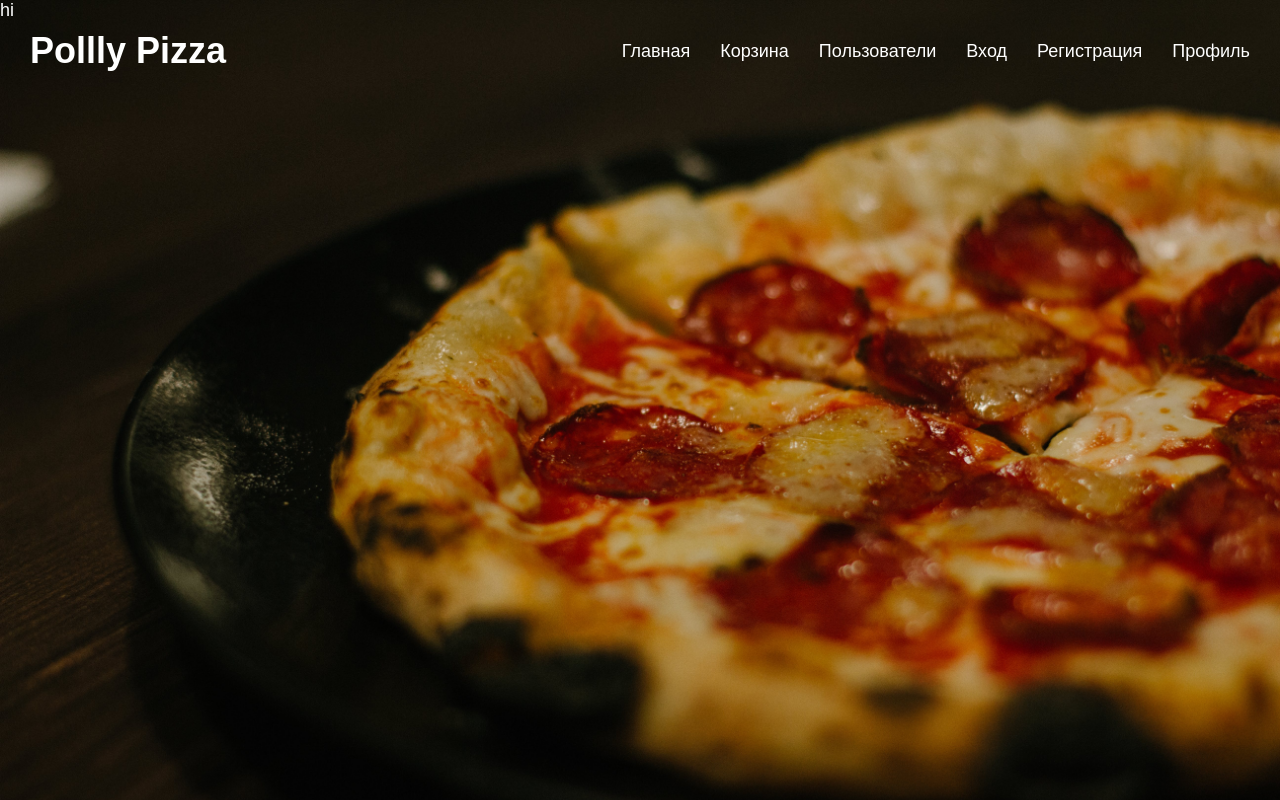
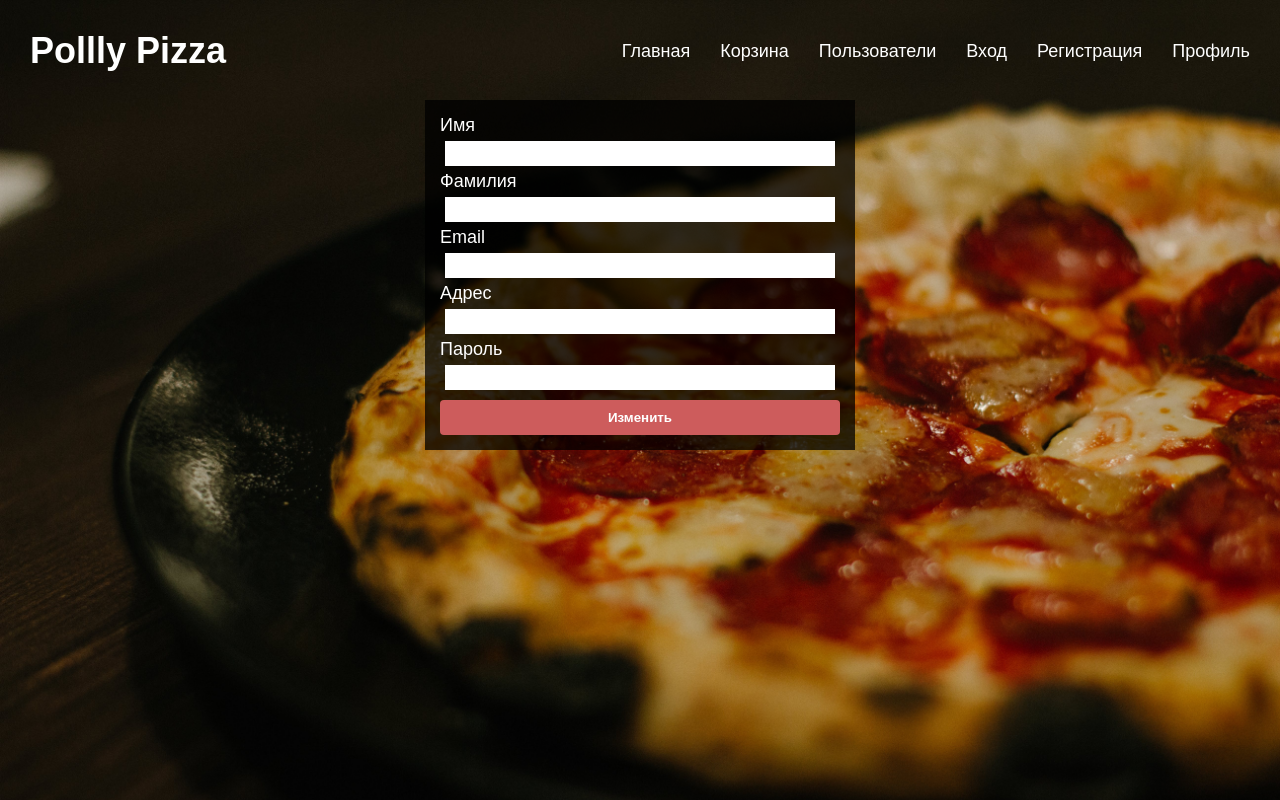
Before and after one commit to microrat/iTechArt-Lab2021, a React (Create React App) app: page /profile in a window 1280 px wide. Built offline with nearby package versions, Linux system fonts and the light colour scheme.

Commit message:
added deliveryForm and Profile

```diff
--- a/src/App.css
+++ b/src/App.css
@@ -63,3 +63,8 @@ body {
 .add_button:hover {
   background-color: lightcoral;
 }
+
+.delivery_button{
+  background-color:rgb(84, 168, 0);
+  padding:15px;
+}
--- a/src/App.js
+++ b/src/App.js
@@ -10,6 +10,7 @@ import Login from "./components/Authorization/Login";
 import Registration from "./components/Authorization/Registration";
 import Home from "./components/Home/Home";
 import Profile from "./components/Profile/Profile";
+import DeliveryForm from "./components/DeliveryForm/DeliveryForm";
 
 class App extends React.Component {
   constructor(props) {
@@ -67,6 +68,13 @@ class App extends React.Component {
         email: "broflovski@gmail.com",
         address: "Московский просп., 19, корп. 1",
         password: "kyle",
+      },
+      {
+        name: "TAEST",
+        surname: "USER",
+        email: "1",
+        address: "ADR",
+        password: "1",
       },
     ],
     currentUser: {},
@@ -126,6 +134,7 @@ class App extends React.Component {
           <Route path="/login" element={ <Login userList={this.state.userList} currentUser={this.state.currentUser}  setCurrentUser={this.setCurrentUser}/> }/>
           <Route path="/registration" element={ <Registration userList={this.state.userList} addUser={this.addUser} /> } />
           <Route path="/profile" element={<Profile currentUser={this.state.currentUser} editUser={this.editUser}/>} />
+          <Route path="/delivery" element={<DeliveryForm currentUser={this.state.currentUser} editUser={this.editUser} cart={this.state.cart}/>} />
         </Routes>
       </Router>
     );
--- a/src/components/Cart/Cart.jsx
+++ b/src/components/Cart/Cart.jsx
@@ -1,5 +1,6 @@
 import s from "./style.module.css";
 import CartItem from "./components/CartItem.jsx";
+import { Link } from "react-router-dom";
 
 const Cart = (props) => {
   let clearCart = () => {
@@ -34,6 +35,7 @@ const Cart = (props) => {
       <button className="add_button" onClick={clearCart}>
         Очистить корзину
       </button>
+     <Link to="/delivery" className="add_button delivery_button">Оформить заказ</Link>
     </div>
   );
 };
--- /dev/null
+++ b/src/components/DeliveryForm/DeliveryForm.jsx
@@ -0,0 +1,55 @@
+import React from "react";
+import OrderItem from "./components/OrderItem";
+import s from "./style.module.css";
+
+class DeliveryForm extends React.Component {
+    constructor(props) {
+        super(props);
+    this.state={
+        currentUser:this.props.currentUser,
+        order:this.props.cart,
+    }
+    }
+
+  render() {
+    return (
+   <div className="container">
+       <div className={s.delivery__form}>
+           <div className={s.delivery__form__item}>
+               <table className={s.order__table}>
+                   <thead>
+                   <td>Название</td>
+                   <td>Размер</td>
+                   <td>Цена</td>
+                   <td>Действия</td>
+                   </thead>
+               <tbody>
+               {this.props.cart.map(item=><OrderItem item={item} key={item.uniqueId}/>)}
+               </tbody>
+               </table>
+           </div>
+           <div className={s.delivery__form__item}>
+           <div className={s.profile__container}>
+      <form onSubmit={this.editUser} className={s.profile_form}>
+        <label>Имя </label>
+      <input type="text" className={s.profile__field} value={this.state.name} onChange={this.handleName} />
+      <label>Фамилия </label>
+       <input type="text" className={s.profile__field} value={this.state.surname} onChange={this.handleSurname} />
+       <label>Email</label>
+       <input type="text" className={s.profile__field} value={this.state.email} onChange={this.handleEmail}/>
+       <label>Адрес</label>
+       <input type="text" className={s.profile__field} value={this.state.address} onChange={this.handleAddress}/>
+       <label>Пароль</label>
+       <input type="text" className={s.profile__field} value={this.state.password} onChange={this.handlePassword}/>
+         <button type="submit" className="button add_button">Изменить</button>
+       </form>
+       </div>
+           </div>
+
+       </div>
+   </div>
+    );
+  }
+}
+
+export default DeliveryForm;
--- /dev/null
+++ b/src/components/DeliveryForm/components/OrderItem.jsx
@@ -0,0 +1,16 @@
+import s from '../style.module.css';
+
+const OrderItem = (props) => {
+    return (
+      <tr >
+        <td>{props.item.name}</td>
+        <td>{props.item.currentSize}</td>
+        <td >{props.item.currentPrice} руб.</td>
+        <td >
+          <button >убрать</button>
+        </td>
+      </tr>
+    );
+  };
+
+  export default OrderItem;
--- /dev/null
+++ b/src/components/DeliveryForm/style.module.css
@@ -0,0 +1,13 @@
+.delivery__form{
+	background-color:rgba(0, 0, 0, 0.548);
+	display:flex;
+	flex-direction: column;
+	position: absolute;
+	margin-top: 100px;
+	padding:20px;
+	width:80%;
+}
+
+.delivery__form__item{
+margin:10px;
+}
--- a/src/components/Home/style.module.css
+++ b/src/components/Home/style.module.css
@@ -17,7 +17,7 @@
   justify-content: center;
   flex-direction: row;
   color: #333;
-  margin-top: -40px;
+  margin-top: -100px;
 }
 .menu__item {
   display: flex;
--- a/src/components/Profile/Profile.jsx
+++ b/src/components/Profile/Profile.jsx
@@ -3,13 +3,65 @@ import React from "react";
 
 
 class Profile extends React.Component {
+  constructor(props) {
+    super(props);
+    this.state={
+      name: this.props.currentUser.name,
+      surname: this.props.currentUser.surname,
+      email: this.props.currentUser.email,
+      address: this.props.currentUser.address,
+     password: this.props.currentUser.password,
+    };
+    this.handleName = this.handleName.bind(this);
+    this.handleName = this.handleName.bind(this);
+    this.handleSurname = this.handleSurname.bind(this);
+    this.handleEmail = this.handleEmail.bind(this);
+    this.handleAddress = this.handleAddress.bind(this);
+    this.handlePassword = this.handlePassword.bind(this);
+    this.editUser = this.editUser.bind(this);
+  }
 
+  handleName(event) {
+    this.setState({ name: event.target.value } );
+  }
+  handleSurname(event) {
+    this.setState({ surname: event.target.value } );
+  }
+  handleEmail(event) {
+    this.setState({ email: event.target.value } );
+  }
+  handleAddress(event) {
+    this.setState({ address: event.target.value } );
+  }
+  handlePassword(event) {
+    this.setState({password: event.target.value } );
+  }
+
+  editUser(event) {
+    event.preventDefault();
+    this.props.editUser(this.state,this.props.currentUser);
+    alert("Изменено");
+  }
 
   render() {
     return (
-    <div>
-      hi
-    </div>
+      <div className="container">
+      <div className={s.profile__container}>
+      <form onSubmit={this.editUser} className={s.profile_form}>
+        <label>Имя </label>
+      <input type="text" className={s.profile__field} value={this.state.name} onChange={this.handleName} />
+      <label>Фамилия </label>
+       <input type="text" className={s.profile__field} value={this.state.surname} onChange={this.handleSurname} />
+       <label>Email</label>
+       <input type="text" className={s.profile__field} value={this.state.email} onChange={this.handleEmail}/>
+       <label>Адрес</label>
+       <input type="text" className={s.profile__field} value={this.state.address} onChange={this.handleAddress}/>
+       <label>Пароль</label>
+       <input type="text" className={s.profile__field} value={this.state.password} onChange={this.handlePassword}/>
+         <button type="submit" className="button add_button">Изменить</button>
+       </form>
+       </div>
+       </div>
     );
   }
 }
--- a/src/components/Profile/style.module.css
+++ b/src/components/Profile/style.module.css
@@ -0,0 +1,25 @@
+.profile__container {
+  position: absolute;
+  margin-top: 100px;
+  background-color: rgba(0, 0, 0, 0.753);
+  padding: 15px;
+}
+
+.profile_form{
+  display: flex;
+  flex-direction: column;
+  width: 400px;
+}
+
+.profile__field {
+  border: 0;
+  box-sizing: border-box;
+  height: 100%;
+  outline: 0;
+  padding: 5px;
+  margin: 5px;
+}
+
+.address {
+  width: 500px;
+}
--- a/src/components/Users/Users.jsx
+++ b/src/components/Users/Users.jsx
@@ -10,6 +10,7 @@ class Users extends React.Component {
       surname: "",
       email: "",
       address: "",
+      password: "",
     };
 
     this.handleName = this.handleName.bind(this);
@@ -17,6 +18,7 @@ class Users extends React.Component {
     this.handleEmail = this.handleEmail.bind(this);
     this.handleAddress = this.handleAddress.bind(this);
     this.handleSubmit = this.handleSubmit.bind(this);
+    this.handlePassword = this.handlePassword.bind(this);
   }
 
   handleName(event) {
@@ -30,6 +32,10 @@ class Users extends React.Component {
   }
   handleAddress(event) {
     this.setState({ address: event.target.value });
+  }
+
+  handlePassword(event) {
+    this.setState({password: event.target.value } );
   }
 
   handleSubmit(event) {
@@ -82,6 +88,14 @@ class Users extends React.Component {
                 onChange={this.handleAddress}
                 value={this.state.address} />
             </label>
+            <label>
+             пароль:
+              <input
+                type="text"
+                className={s.admin__table__form_input}
+                onChange={this.handlePassword}
+                value={this.state.password} />
+            </label>
             <input type="submit" value="Добавить" />
           </form>
         </div>
--- a/src/components/Users/components/UserListItem.jsx
+++ b/src/components/Users/components/UserListItem.jsx
@@ -9,12 +9,14 @@ class UserListItem extends React.Component {
       surname: this.props.user.surname,
       email: this.props.user.email,
       address: this.props.user.address,
+      password: this.props.user.password,
     };
     this.deleteUser = this.deleteUser.bind(this);
     this.handleName = this.handleName.bind(this);
     this.handleSurname = this.handleSurname.bind(this);
     this.handleEmail = this.handleEmail.bind(this);
     this.handleAddress = this.handleAddress.bind(this);
+    this.handlePassword = this.handlePassword.bind(this);
     this.editUser = this.editUser.bind(this);
   }
 
@@ -42,6 +44,10 @@ class UserListItem extends React.Component {
     this.setState({ address: event.target.value } );
   }
 
+  handlePassword(event) {
+    this.setState({password: event.target.value } );
+  }
+
   render() {
     return (
       <form onSubmit={this.editUser} className={s.admin__table__form}>
@@ -49,6 +55,7 @@ class UserListItem extends React.Component {
         <input type="text" className={s.admin__table__cell_input} value={this.state.surname} onChange={this.handleSurname} />
         <input type="text" className={s.admin__table__cell_input} value={this.state.email} onChange={this.handleEmail}/>
         <input type="text" className={`${s.admin__table__cell_input} ${s.address}`} value={this.state.address} onChange={this.handleAddress}/>
+        <input type="text" className={s.admin__table__cell_input} value={this.state.password} onChange={this.handlePassword}/>
           <button type="submit">Изменить</button>
           <button onClick={this.deleteUser}>Удалить</button>
         </form>
```
Also changed, not shown: src/components/Cart/style.module.css (line endings or trailing spaces).
